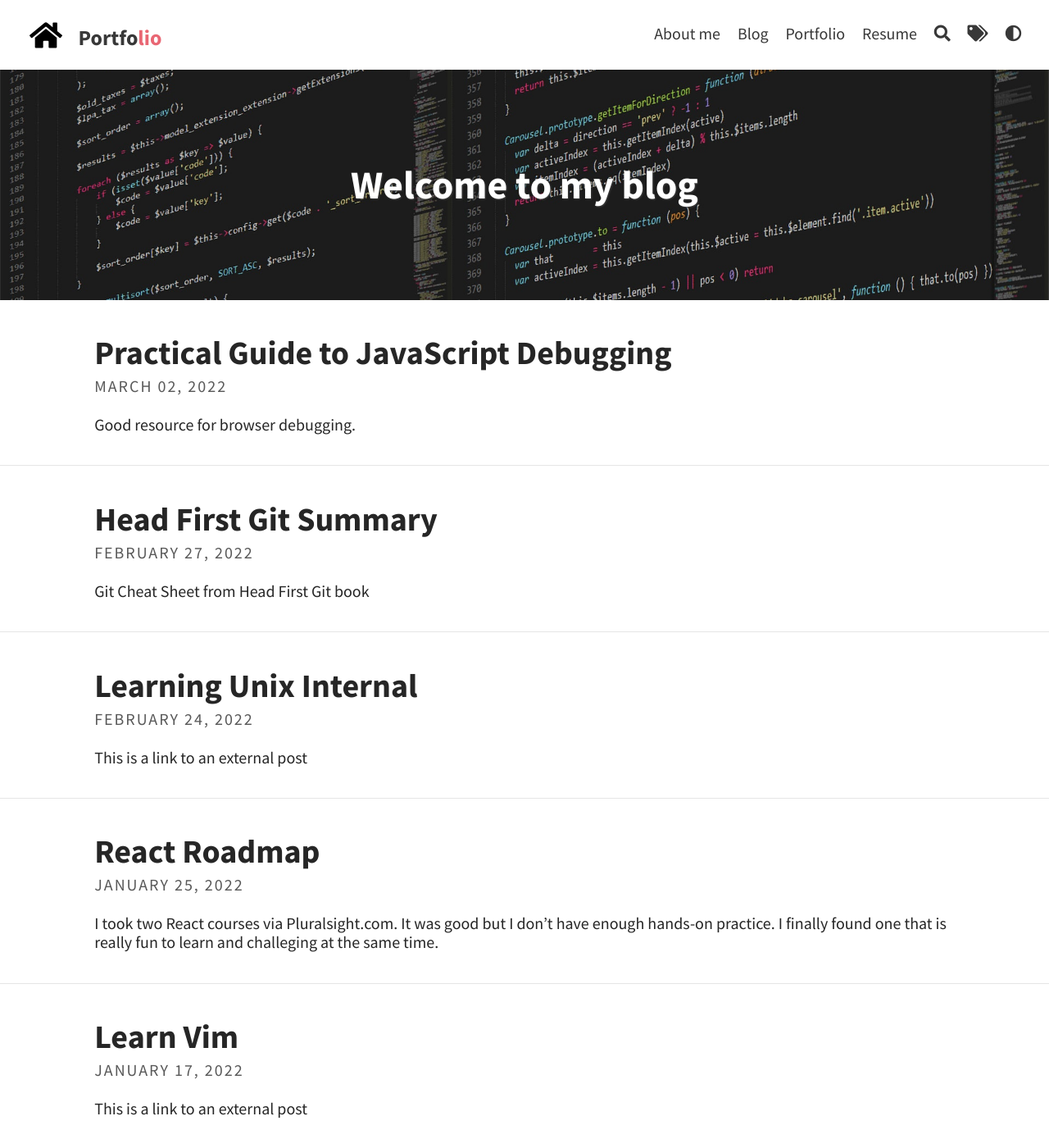
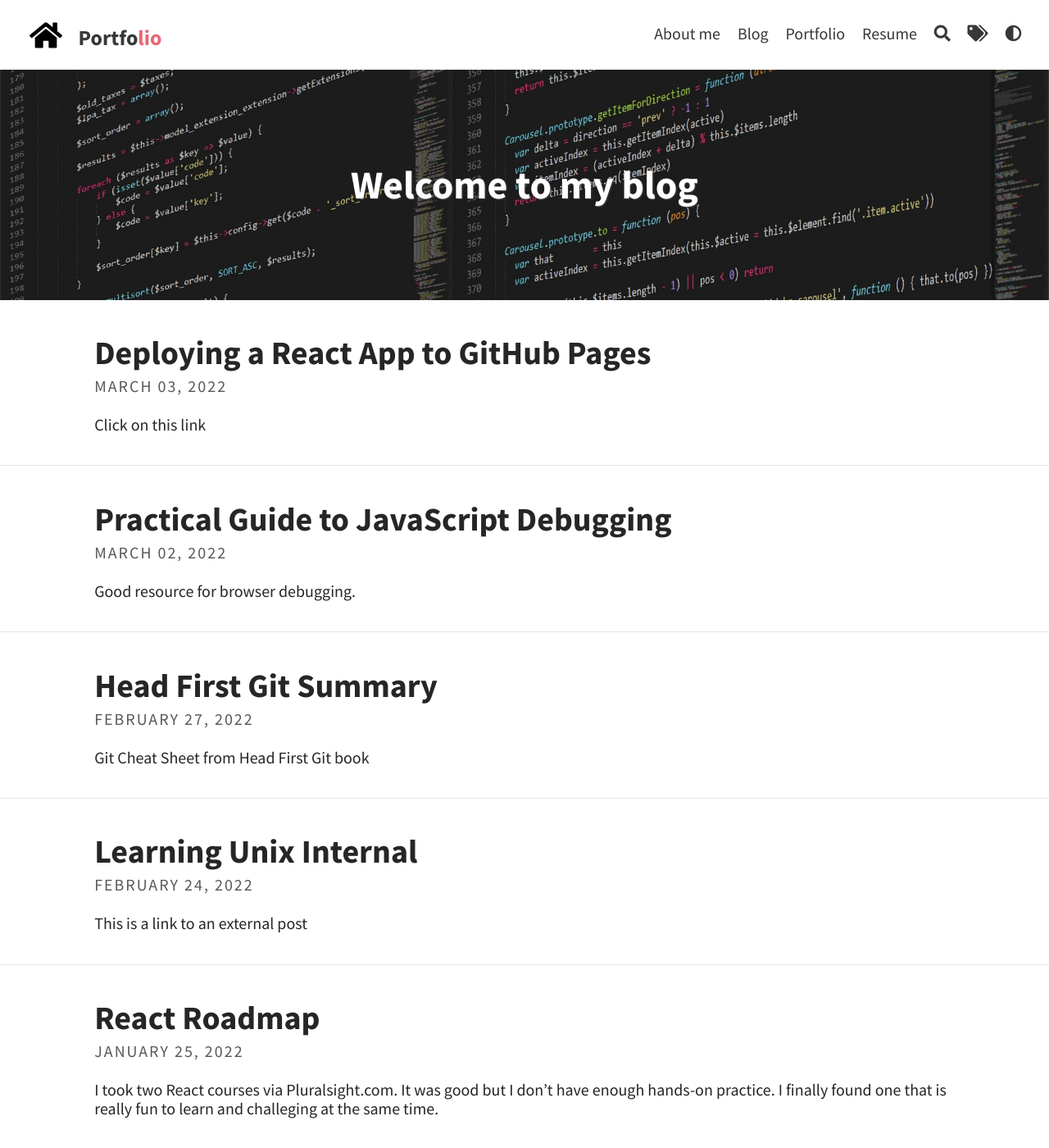
Before and after one commit to knghiem03/particle-branch, a Jekyll site: the page built from blog/index.html, in a window 1280 px wide and 1400 px high. Shown: the whole window at 82% size. Built offline with Jekyll 4.4.1, drawn with Linux system fonts in a browser that asks for light colours; the list of posts is cut into pages by our own code.

Commit message:
add new deploy React blog link

```diff
--- /dev/null
+++ b/_posts/2022-03-03-Deploy-React-App.md
@@ -0,0 +1,7 @@
+---
+layout: post
+title: Deploying a React App to GitHub Pages
+tags: [Katex, Markdown]
+---
+
+[Click on this link](https://github.com/gitname/react-gh-pages)
```
Also changed, not shown: _portfolio/React1.md (+1 -1 lines).
